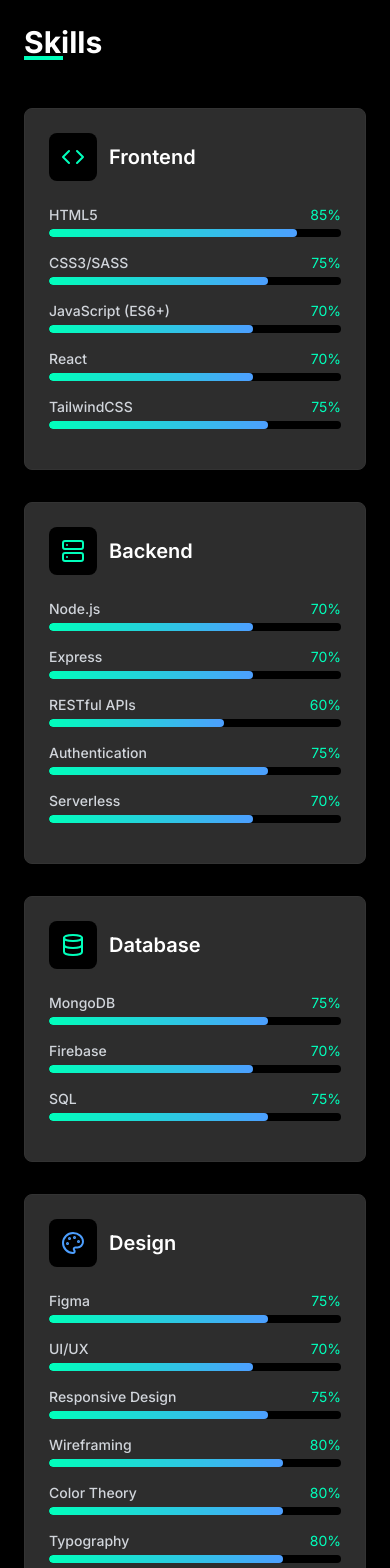
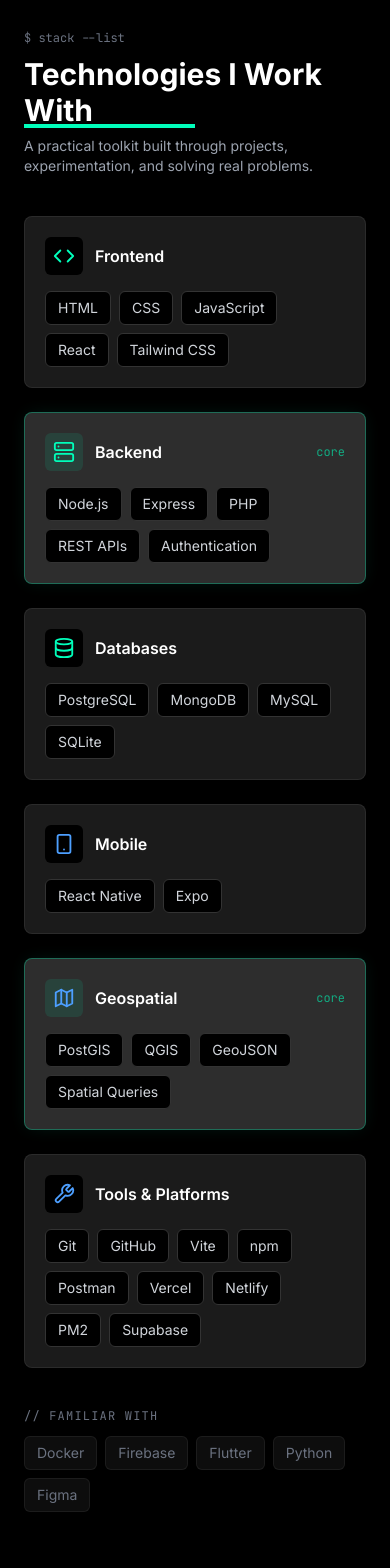
Before and after one commit to ermiyas-g-moges/portfolio, a React (Vite) app: page / in a window 390 px wide. Shown: the part 3760-5328 px from the top of the page. Built offline with nearby package versions, Linux system fonts and the light colour scheme.

Commit message:
refactor(components): Improve Contact and Skills UX and simplify Footer layout

```diff
--- a/src/components/Footer.jsx
+++ b/src/components/Footer.jsx
@@ -1,120 +1,47 @@
-import { Code, Github, Heart, Linkedin, Twitter } from 'lucide-react';
-
-import React from 'react';
-import { Link as ScrollLink } from 'react-scroll';
+import { Github, Linkedin } from 'lucide-react';
 
 const Footer = () => {
   const currentYear = new Date().getFullYear();
 
   return (
-    <footer className="bg-dark-bg border-t border-dark-border py-12">
-      <div className="container mx-auto px-6">
-        <div className="flex flex-col md:flex-row justify-between items-center">
-          <div className="mb-8 md:mb-0">
-            <div className="flex items-center space-x-2">
-              <Code size={24} className="text-accent-teal" />
-              <span className="text-xl font-bold tracking-tight">
-                ermiyas<span className="text-accent-teal">-g-</span>moges
-              </span>
-            </div>
-            <p className="text-gray-400 mt-2 max-w-md">
-              Building exceptional digital experiences with modern technologies.
-            </p>
-          </div>
+    <footer className="bg-dark-bg border-t border-dark-border">
+      <div className="border-t border-dark-border">
+        <div className="container mx-auto px-6 py-6 flex flex-col items-center gap-4">
 
-          <div className="grid grid-cols-2 gap-8 sm:grid-cols-3 md:gap-16">
-            <div>
-              <h3 className="text-white font-semibold mb-4">Navigation</h3>
-              <ul className="space-y-2">
-                {['Home', 'Projects', 'Skills', 'Contact'].map((item) => (
-                  <li key={item}>
-                    <ScrollLink
-                      to={item.toLowerCase()}
-                      spy={true}
-                      smooth={true}
-                      offset={-100}
-                      duration={500}
-                      className="text-gray-400 hover:text-accent-teal transition-colors duration-300 cursor-pointer"
-                    >
-                      {item}
-                    </ScrollLink>
-                  </li>
-                ))}
-              </ul>
-            </div>
-
-            <div>
-              <h3 className="text-white font-semibold mb-4">Connect</h3>
-              <ul className="space-y-2">
-                <li>
-                  <a
-                    href="https://github.com/ermiyas-g-moges"
-                    target="_blank"
-                    rel="noopener noreferrer"
-                    className="text-gray-400 hover:text-accent-teal transition-colors duration-300 flex items-center"
-                  >
-                    <Github size={16} className="mr-2" /> GitHub
-                  </a>
-                </li>
-                <li>
-                  <a
-                    href="https://linkedin.com/in/ermiyas-girma"
-                    target="_blank"
-                    rel="noopener noreferrer"
-                    className="text-gray-400 hover:text-accent-teal transition-colors duration-300 flex items-center"
-                  >
-                    <Linkedin size={16} className="mr-2" /> LinkedIn
-                  </a>
-                </li>
-              </ul>
-            </div>
-
-            <div className="col-span-2 sm:col-span-1">
-              <h3 className="text-white font-semibold mb-4">Contact</h3>
-              <ul className="space-y-2">
-                <li className="text-gray-400">Addis Ababa, Ethiopia</li>
-                <li>
-                  <a
-                    href="mailto:ermiyas345@gmail.com"
-                    className="text-gray-400 hover:text-accent-teal transition-colors duration-300"
-                  >
-                    ermiyas345@gmail.com
-                  </a>
-                </li>
-                <li className="text-gray-400">+251-931752380</li>
-              </ul>
-            </div>
-          </div>
-        </div>
-
-        <div className="border-t border-dark-border mt-12 pt-8 flex flex-col md:flex-row justify-between items-center">
-          <p className="text-gray-400 text-sm">
-            © {currentYear} Ermiyas Girma. All rights reserved.
-          </p>
-          <div className="flex space-x-4 mt-4 md:mt-0">
+          {/* Socials */}
+          <div className="flex gap-3">
             <a
               href="https://github.com/ermiyas-g-moges"
               target="_blank"
               rel="noopener noreferrer"
-              className="text-gray-400 hover:text-accent-teal transition-colors duration-300"
               aria-label="GitHub"
+              className="p-2 rounded-md border border-dark-border text-gray-400 hover:text-accent-teal hover:border-accent-teal/40 transition-colors duration-200"
             >
-              <Github size={30} />
+              <Github size={18} />
             </a>
             <a
               href="https://linkedin.com/in/ermiyas-girma"
               target="_blank"
               rel="noopener noreferrer"
-              className="text-gray-400 hover:text-accent-teal transition-colors duration-300"
               aria-label="LinkedIn"
+              className="p-2 rounded-md border border-dark-border text-gray-400 hover:text-accent-teal hover:border-accent-teal/40 transition-colors duration-200"
             >
-              <Linkedin size={30} />
+              <Linkedin size={18} />
             </a>
+          </div>
 
-          </div>
+          {/* Copyright as if😂*/}
+          <p className="text-gray-500 text-xs text-center">
+            © {currentYear} Ermiyas Girma. Built with React &amp; Tailwind CSS.
+          </p>
+
+          <p className="font-mono text-xs text-gray-600">
+            // thanks for making it this far
+          </p>
+
         </div>
+      </div>
 
-      </div>
     </footer>
   );
 };
--- a/src/components/Skills.jsx
+++ b/src/components/Skills.jsx
@@ -1,140 +1,120 @@
-import { Code, Database, Palette, Server, Terminal, Wrench } from 'lucide-react';
+import { Code, Database, Map, Server, Smartphone, Wrench } from 'lucide-react';
 
-import React from 'react';
 import { useInView } from 'react-intersection-observer';
-
-const Skills = () => {
-  const [ref, inView] = useInView({
-    triggerOnce: true,
-    threshold: 0.1,
-  });
 
 const skillCategories = [
   {
     title: 'Frontend',
-      icon: <Code size={24} className="text-accent-teal" />,
-      skills: [
-        { name: 'HTML5', level: 85 },
-        { name: 'CSS3/SASS', level: 75 },
-        { name: 'JavaScript (ES6+)', level: 70 },
-        { name: 'React', level: 70 },
-        { name: 'TailwindCSS', level: 75 },
-      ],
+    icon: <Code size={22} className="text-accent-teal" />,
+    skills: ['HTML', 'CSS', 'JavaScript', 'React', 'Tailwind CSS'],
     delay: 0.1,
   },
   {
     title: 'Backend',
-      icon: <Server size={24} className="text-accent-teal" />,
-      skills: [
-        { name: 'Node.js', level: 70 },
-        { name: 'Express', level: 70 },
-        { name: 'RESTful APIs', level: 60 },
-        { name: 'Authentication', level: 75 },
-        { name: 'Serverless', level: 70 },
-      ],
+    icon: <Server size={22} className="text-accent-teal" />,
+    skills: ['Node.js', 'Express', 'PHP', 'REST APIs', 'Authentication'],
+    featured: true,
     delay: 0.2,
   },
   {
-      title: 'Database',
-      icon: <Database size={24} className="text-accent-teal" />,
-      skills: [
-        { name: 'MongoDB', level: 75 },
-        { name: 'Firebase', level: 70 },
-        { name: 'SQL', level: 75 },
-      ],
+    title: 'Databases',
+    icon: <Database size={22} className="text-accent-teal" />,
+    skills: ['PostgreSQL', 'MongoDB', 'MySQL', 'SQLite'],
     delay: 0.3,
   },
   {
-      title: 'Design',
-      icon: <Palette size={24} className="text-accent-blue" />,
-      skills: [
-        { name: 'Figma', level: 75 },
-        { name: 'UI/UX', level: 70 },
-        { name: 'Responsive Design', level: 75 },
-        { name: 'Wireframing', level: 80 },
-        { name: 'Color Theory', level: 80 },
-        { name: 'Typography', level: 80 },
-      ],
+    title: 'Mobile',
+    icon: <Smartphone size={22} className="text-accent-blue" />,
+    skills: ['React Native', 'Expo'],
     delay: 0.4,
   },
   {
-      title: 'DevOps',
-      icon: <Terminal size={24} className="text-accent-blue" />,
-      skills: [
-        { name: 'Git/GitHub', level: 75 },
-        { name: 'Docker', level: 65 },
-        { name: 'Netlify/Vercel', level: 80 },
-      ],
+    title: 'Geospatial',
+    icon: <Map size={22} className="text-accent-blue" />,
+    skills: ['PostGIS', 'QGIS', 'GeoJSON', 'Spatial Queries'],
+    featured: true,
     delay: 0.5,
   },
   {
-      title: 'Tools',
-      icon: <Wrench size={24} className="text-accent-blue" />,
-      skills: [
-        { name: 'VS Code', level: 90 },
-        { name: 'Vite', level: 75 },
-        { name: 'npm', level: 70 },
-        { name: 'Chrome DevTools', level: 70 },
-      ],
+    title: 'Tools & Platforms',
+    icon: <Wrench size={22} className="text-accent-blue" />,
+    skills: ['Git', 'GitHub', 'Vite', 'npm', 'Postman', 'Vercel', 'Netlify', 'PM2', 'Supabase'],
     delay: 0.6,
   },
 ];
 
-  const SkillBar = ({ name, level, delay }) => (
-    <div className="mb-4">
-      <div className="flex justify-between mb-1">
-        <span className="text-sm font-medium text-gray-300">{name}</span>
-        <span className="text-sm text-accent-teal">{level}%</span>
-      </div>
-      <div className="w-full bg-dark-bg rounded-full h-2 overflow-hidden">
-        <div
-          className={`h-2 rounded-full ${inView ? 'animate-slideInRight' : 'w-0'}`}
-          style={{
-            width: `${level}%`,
-            animationDelay: `${delay + 0.2}s`,
-            background: `linear-gradient(90deg, var(--tw-gradient-stops))`,
-            '--tw-gradient-from': '#00ffbb',
-            '--tw-gradient-to': '#4d9fff',
-            '--tw-gradient-stops': 'var(--tw-gradient-from), var(--tw-gradient-to)',
-          }}
-        ></div>
-      </div>
-    </div>
-  );
+const familiarWith = ['Docker', 'Firebase', 'Flutter', 'Python', 'Figma'];
+
+const Skills = () => {
+  const [ref, inView] = useInView({ triggerOnce: true, threshold: 0.1 });
 
   return (
-    <section id="skills" className="py-20 px-6">
+    <section id="skills" className="py-20 px-6 bg-dark-bg">
       <div className="container mx-auto">
         <div ref={ref} className={inView ? 'animate-fadeIn' : 'opacity-0'}>
-          <h2 className="section-title mb-12">Skills</h2>
 
-          <div className="grid grid-cols-1 md:grid-cols-2 lg:grid-cols-3 gap-8">
+          {/* Terminal heading */}
+          <div className="mb-2">
+            <span className="font-mono text-xs text-gray-500">$ stack --list</span>
+          </div>
+          <h2 className="section-title mb-2">Technologies I Work With</h2>
+          <p className="text-gray-400 text-sm mb-10 max-w-xl">
+            A practical toolkit built through projects, experimentation, and solving real problems.
+          </p>
+
+          {/* Skill category cards */}
+          <div className="grid grid-cols-1 md:grid-cols-2 lg:grid-cols-3 gap-6">
             {skillCategories.map((category, index) => (
               <div
                 key={index}
-                className={`bg-dark-card p-6 rounded-lg border border-dark-border ${inView ? 'animate-fadeIn' : 'opacity-0'}`}
+                className={`rounded-lg p-5 transition-colors duration-300 ${inView ? 'animate-fadeIn' : 'opacity-0'} ${
+                  category.featured
+                    ? 'bg-dark-card border border-accent-teal/30 shadow-[0_0_18px_-4px_rgba(0,255,187,0.12)] hover:border-accent-teal/60'
+                    : 'bg-dark-card/60 border border-dark-border/70 hover:border-accent-teal/30'
+                }`}
                 style={{ animationDelay: `${category.delay}s` }}
               >
-                <div className="flex items-center mb-6">
-                  <div className="p-3 bg-dark-bg rounded-lg mr-3">
+                {/* Card header */}
+                <div className="flex items-center gap-3 mb-4">
+                  <div className={`p-2 rounded-md ${category.featured ? 'bg-accent-teal/10' : 'bg-dark-bg'}`}>
                     {category.icon}
                   </div>
-                  <h3 className="text-xl font-semibold">{category.title}</h3>
+                  <h3 className="font-semibold text-white">{category.title}</h3>
+                  {category.featured && (
+                    <span className="ml-auto font-mono text-xs text-accent-teal/60">core</span>
+                  )}
                 </div>
 
-                <div>
-                  {category.skills.map((skill, idx) => (
-                    <SkillBar
-                      key={idx}
-                      name={skill.name}
-                      level={skill.level}
-                      delay={category.delay + (idx * 0.05)}
-                    />
+                {/* Skill chips */}
+                <div className="flex flex-wrap gap-2">
+                  {category.skills.map((skill) => (
+                    <span
+                      key={skill}
+                      className="px-3 py-1.5 rounded-md bg-dark-bg border border-dark-border text-sm text-gray-300 hover:border-accent-teal/50 hover:text-accent-teal transition-colors duration-200"
+                    >
+                      {skill}
+                    </span>
                   ))}
                 </div>
               </div>
             ))}
           </div>
+
+          {/* Familiar with */}
+          <div className={`mt-10 ${inView ? 'animate-fadeIn' : 'opacity-0'}`} style={{ animationDelay: '0.7s' }}>
+            <p className="font-mono text-xs text-gray-500 mb-3 uppercase tracking-widest">// familiar with</p>
+            <div className="flex flex-wrap gap-2">
+              {familiarWith.map((skill) => (
+                <span
+                  key={skill}
+                  className="px-3 py-1.5 rounded-md bg-dark-card/30 border border-dark-border/40 text-sm text-gray-500 hover:text-gray-300 hover:border-dark-border transition-colors duration-200"
+                >
+                  {skill}
+                </span>
+              ))}
+            </div>
+          </div>
+
         </div>
       </div>
     </section>
```
Also changed, not shown: src/components/Contact.jsx (+20 -8 lines). Lines whose indentation alone changed are shown as unchanged.
